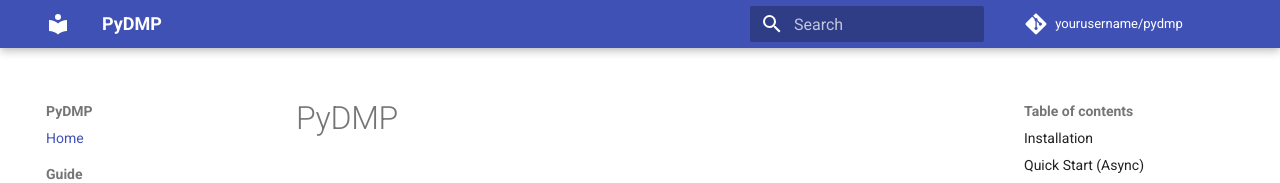
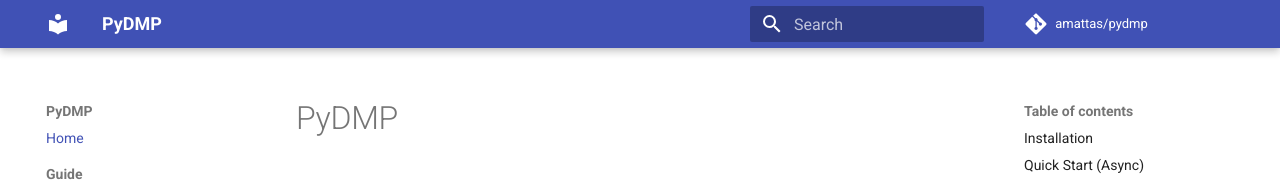
Before and after one commit to amattas/pydmp, an MkDocs documentation site: the page built from docs/index.md, in a window 1280 px wide. Shown: the top 183 px of the page. Built offline with MkDocs 1.6.1 and Material for MkDocs 9.7.7, drawn with Linux system fonts in a browser that asks for light colours; comment, search, counter and statistics services are not loaded.

Commit message:
Update to makedocs

```diff
--- a/mkdocs.yml
+++ b/mkdocs.yml
@@ -1,8 +1,8 @@
 site_name: PyDMP
 site_description: Python library for controlling DMP alarm systems
-site_url: https://github.com/yourusername/pydmp
-repo_url: https://github.com/yourusername/pydmp
-repo_name: yourusername/pydmp
+site_url: https://amattas.github.io/pydmp/
+repo_url: https://github.com/amattas/pydmp
+repo_name: amattas/pydmp
 
 theme:
   name: material
```
Also changed, not shown: README.md (+2 -2 lines), 1 other file.
